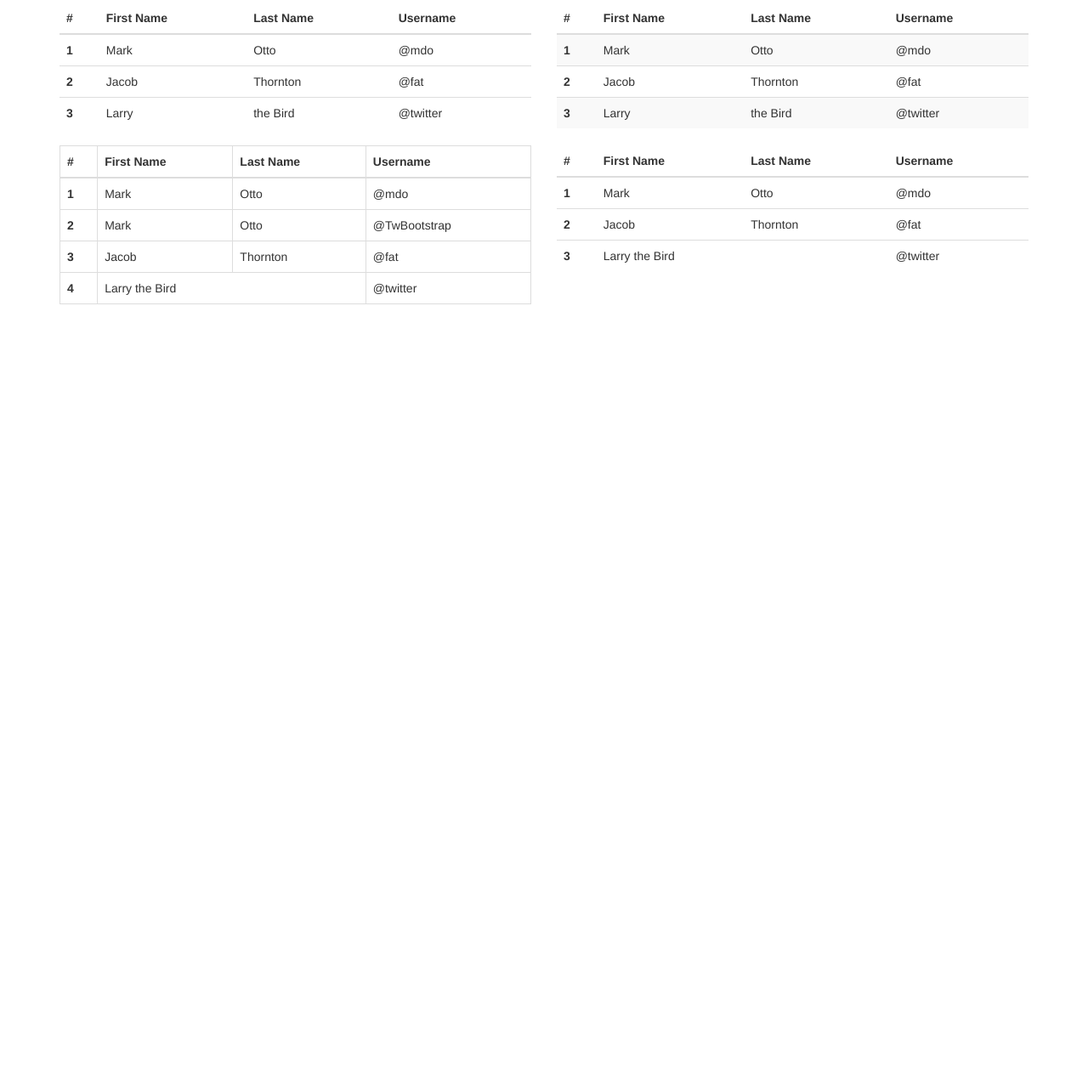
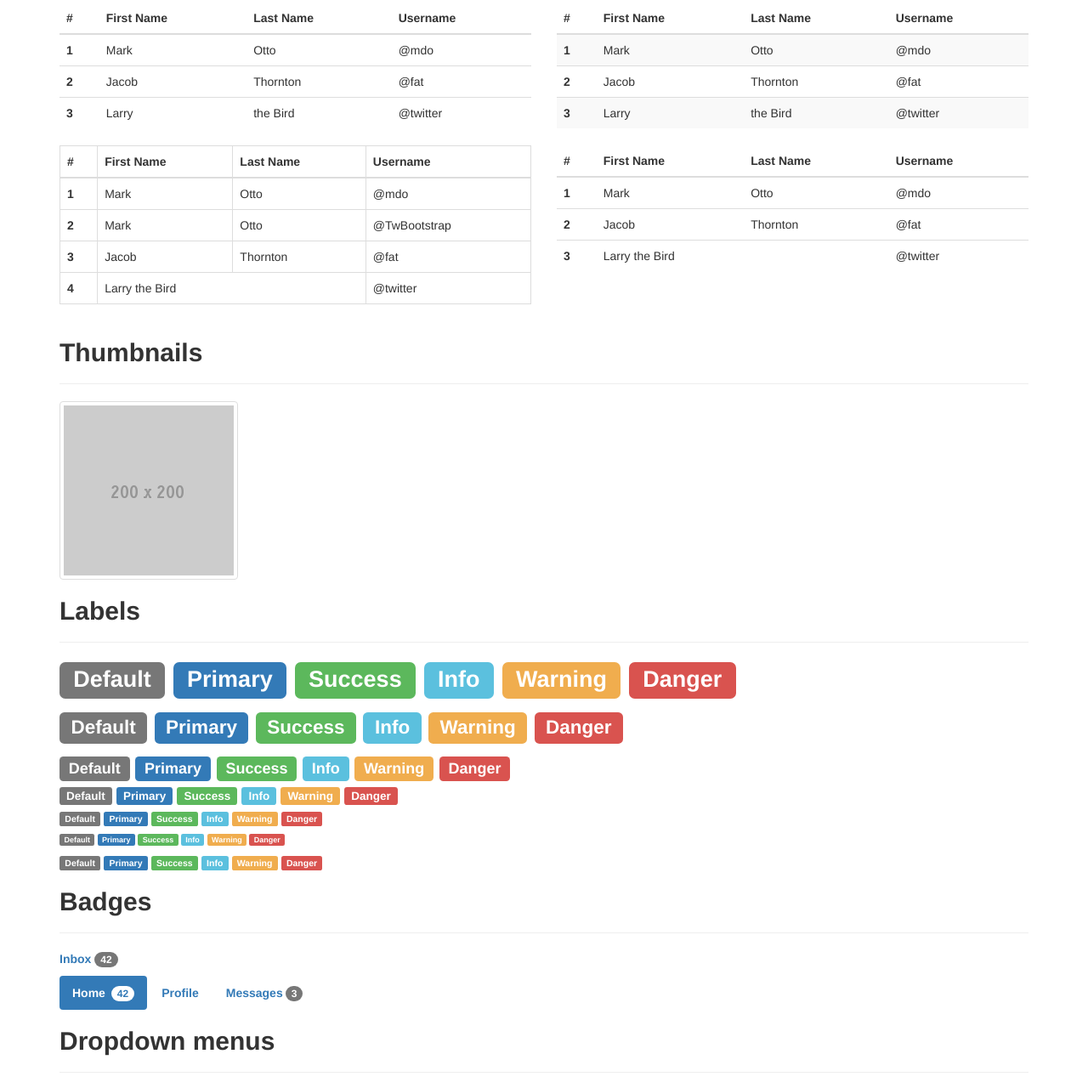
Before and after one commit to dianina/template-bootstrap, a plain HTML site: page index.html in a window 1280 px wide. Shown: the part 771-2051 px from the top of the page at 85% size. Before the commit the page ends 1149 px from the top, so only its background shows below. Drawn offline with nearby package versions, Linux system fonts and the light colour scheme.

Commit message:
thumbnail-label-badges

```diff
--- a/assets/css/style.css
+++ b/assets/css/style.css
@@ -7,3 +7,7 @@ body {
 .btnes {
 	margin-top: 15px;
 }
+
+.badges a{
+	font-weight: bold;
+}
--- a/index.html
+++ b/index.html
@@ -201,7 +201,7 @@
 			</section>
 			<br>
 
-<!-- Sección Tables (row con dos columnas)1-->
+<!-- Sección Tables (2 row con dos columnas)-->
 			<section class="tables">
 				<h2>
 					<strong>Tables
@@ -355,9 +355,106 @@
 							</div>
 						</div><!-- (row 2)-->
 
-
-
-
+<!-- Sección Thumbnails-->
+			<section class="thumbnails">
+				<h2>
+					<strong>Thumbnails
+					</strong>
+				</h2>
+				<hr>
+				<img src="assets/img/thumb.png" alt="thumbnail" class="img-thumbnail">
+			</section>
+<!-- Sección Labels-->
+			<section class="labels">
+				<h2>
+					<strong>Labels
+					</strong>
+				</h2>
+				<hr>
+				<h1>
+					<span class="label label-default">Default</span>
+					<span class="label label-primary">Primary</span>
+					<span class="label label-success">Success</span>
+					<span class="label label-info">Info</span>
+					<span class="label label-warning">Warning</span>
+					<span class="label label-danger">Danger</span>
+				</h1>
+				<h2>
+					<span class="label label-default">Default</span>
+					<span class="label label-primary">Primary</span>
+					<span class="label label-success">Success</span>
+					<span class="label label-info">Info</span>
+					<span class="label label-warning">Warning</span>
+					<span class="label label-danger">Danger</span>
+				</h2>
+				<h3>
+					<span class="label label-default">Default</span>
+					<span class="label label-primary">Primary</span>
+					<span class="label label-success">Success</span>
+					<span class="label label-info">Info</span>
+					<span class="label label-warning">Warning</span>
+					<span class="label label-danger">Danger</span>
+				</h3>
+				<h4>
+					<span class="label label-default">Default</span>
+					<span class="label label-primary">Primary</span>
+					<span class="label label-success">Success</span>
+					<span class="label label-info">Info</span>
+					<span class="label label-warning">Warning</span>
+					<span class="label label-danger">Danger</span>
+				</h4>
+				<h5>
+					<span class="label label-default">Default</span>
+					<span class="label label-primary">Primary</span>
+					<span class="label label-success">Success</span>
+					<span class="label label-info">Info</span>
+					<span class="label label-warning">Warning</span>
+					<span class="label label-danger">Danger</span>
+				</h5>
+				<h6>
+					<span class="label label-default">Default</span>
+					<span class="label label-primary">Primary</span>
+					<span class="label label-success">Success</span>
+					<span class="label label-info">Info</span>
+					<span class="label label-warning">Warning</span>
+					<span class="label label-danger">Danger</span>
+				</h6>
+				<p>
+					<span class="label label-default">Default</span>
+					<span class="label label-primary">Primary</span>
+					<span class="label label-success">Success</span>
+					<span class="label label-info">Info</span>
+					<span class="label label-warning">Warning</span>
+					<span class="label label-danger">Danger</span>
+				</p>
+			</section>
+<!-- Sección Badges-->
+			<section class="badges">
+				<h2>
+					<strong>Badges
+					</strong>
+				</h2>
+				<hr>
+<!-- Elemento Info con notificaciones-->
+				<p>
+					<a href="#">Inbox <span class="badge">42</span></a>
+				</p>
+<!-- notificaciones pills-->
+				<ul class="nav nav-pills" role="tablist">
+					<li role="presentation" class="active"><a href="#">Home  <span class="badge">42</span></a></li>
+					<li role="presentation"><a href="#">Profile</a></li>
+					<li role="presentation"><a href="#">Messages<span class="badge">3</span></a></li>
+				</ul>
+			</section>
+<!-- Sección Dropdown menu-->
+			<section class="dropdown-menus">
+				<h2>
+					<strong>Dropdown menus
+					</strong>
+				</h2>
+				<hr>
+			</section>
+	</div>
 
 	<script src="https://ajax.googleapis.com/ajax/libs/jquery/3.2.1/jquery.min.js"></script>
 	<script src="https://maxcdn.bootstrapcdn.com/bootstrap/3.3.7/js/bootstrap.min.js" integrity="sha384-Tc5IQib027qvyjSMfHjOMaLkfuWVxZxUPnCJA7l2mCWNIpG9mGCD8wGNIcPD7Txa" crossorigin="anonymous"></script>
```
Also changed, not shown: assets/img/thumb.png (added).
